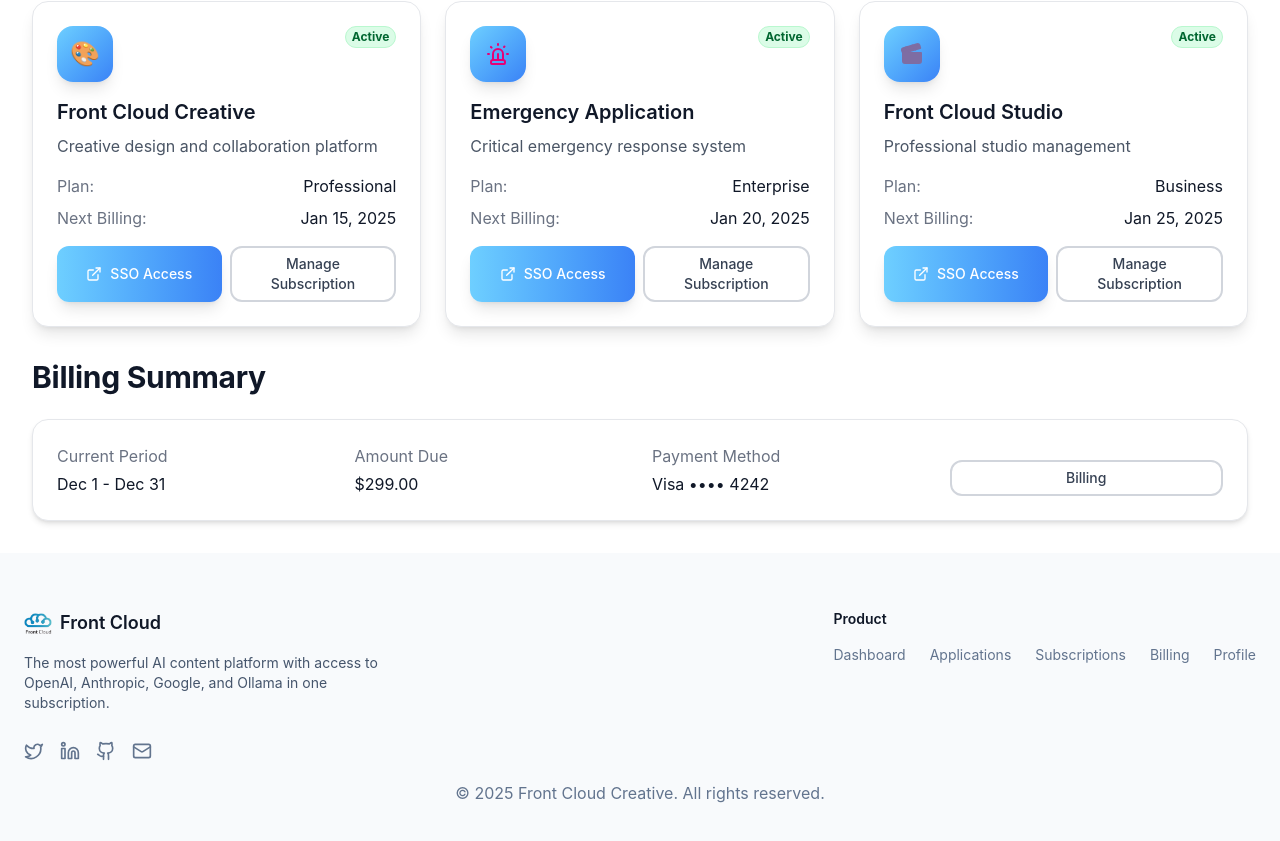
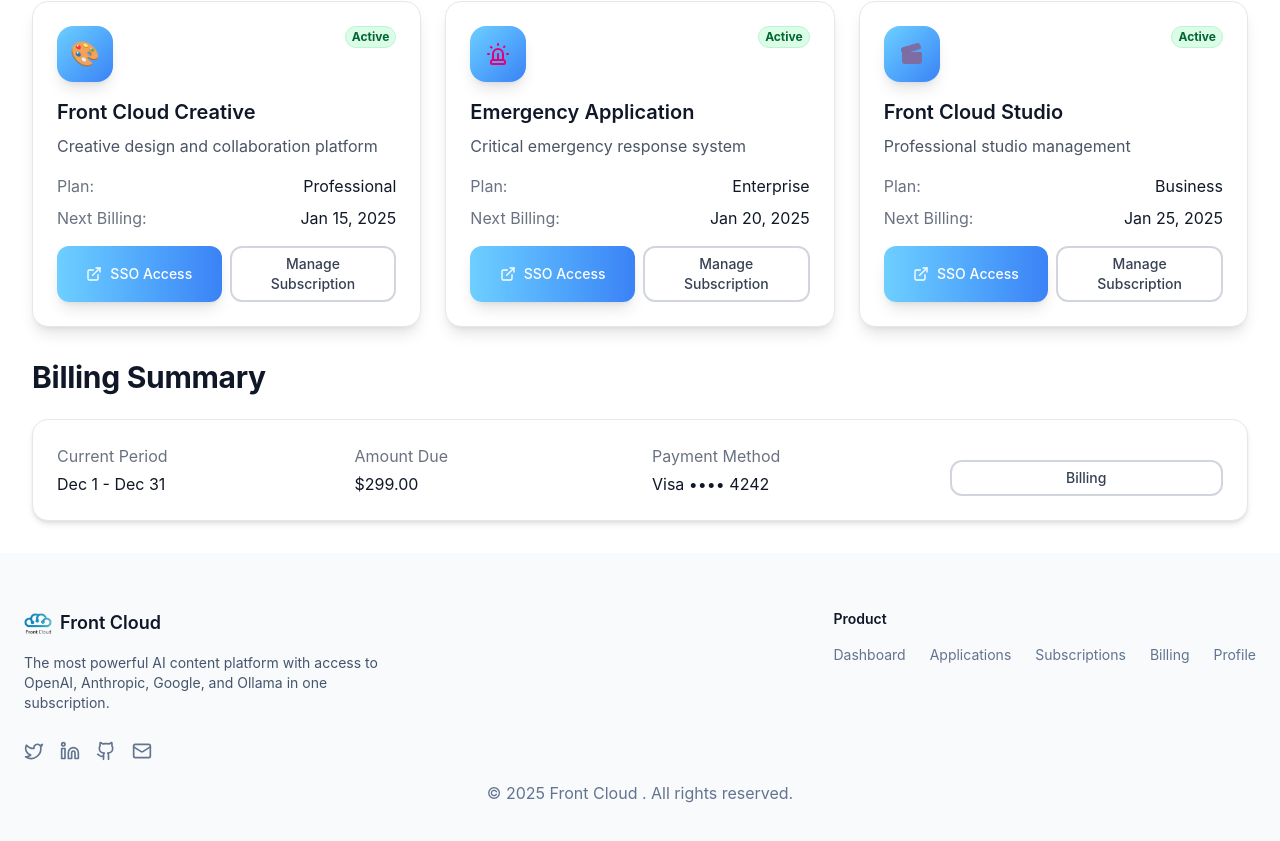
Before and after one commit to creator-cell/front-cloud-home-page, a Next.js app: page /landingpage in a window 1280 px wide. Shown: the part 468-1309 px from the top of the page. Built offline with nearby package versions, Linux system fonts and the light colour scheme.

Commit message:
remove creative from footer

```diff
--- a/src/contexts/LanguageContext.jsx
+++ b/src/contexts/LanguageContext.jsx
@@ -121,7 +121,7 @@ const translations = {
     "footer.billing": "Billing",
     "footer.profile": "Profile",
 
-    "footer.rights": "© 2025 Front Cloud Creative. All rights reserved.",
+    "footer.rights": "© 2025 Front Cloud . All rights reserved.",
 
     "footer.language": "English",
     "footer.status": "Status",
@@ -254,7 +254,7 @@ const translations = {
     "footer.billing": "بلنگ",
     "footer.profile": "پروفائل",
 
-    "footer.rights": "© 2025 فرونت كلاود. جميع الحقوق محفوظة.",
+    "footer.rights": "© 2025 فرنٹ کلاؤڈ۔ جملہ حقوق محفوظ ہیں۔",
 
     "footer.language": "العربية",
     "footer.status": "الحالة",
```
